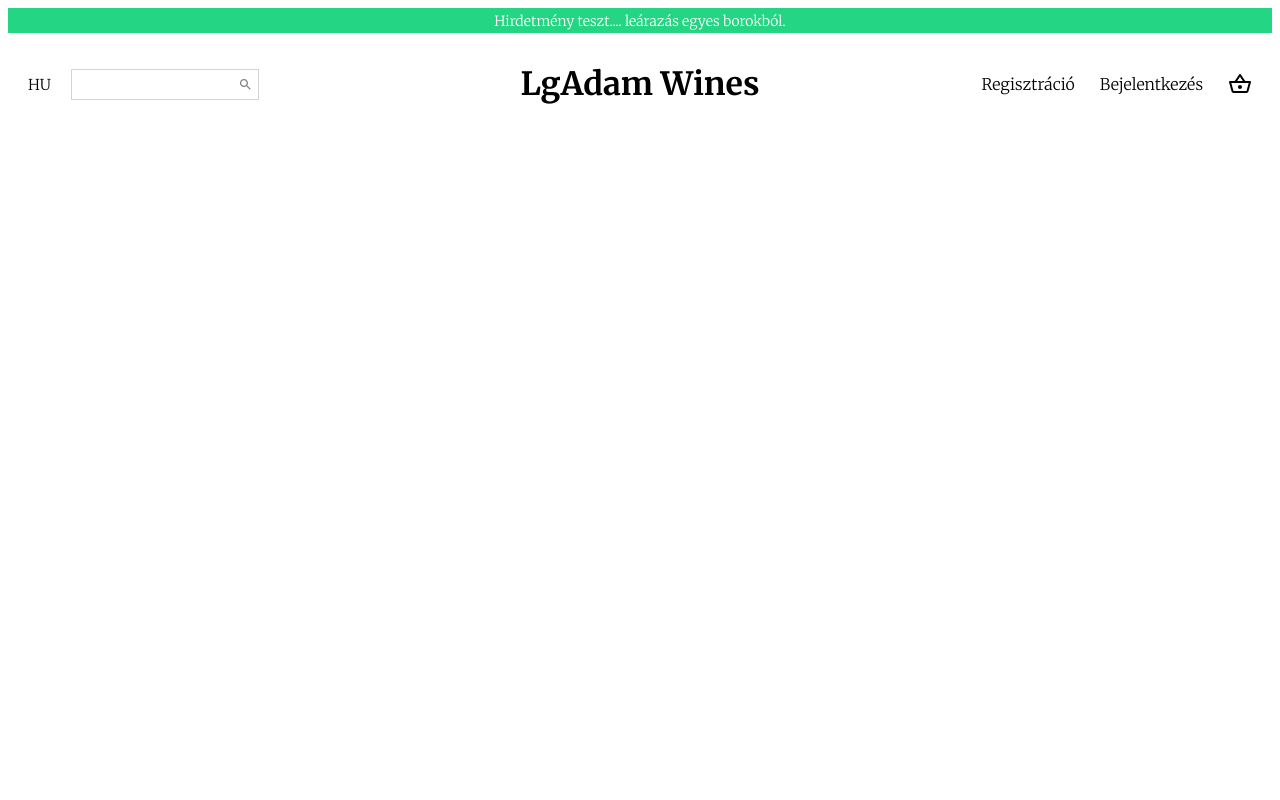
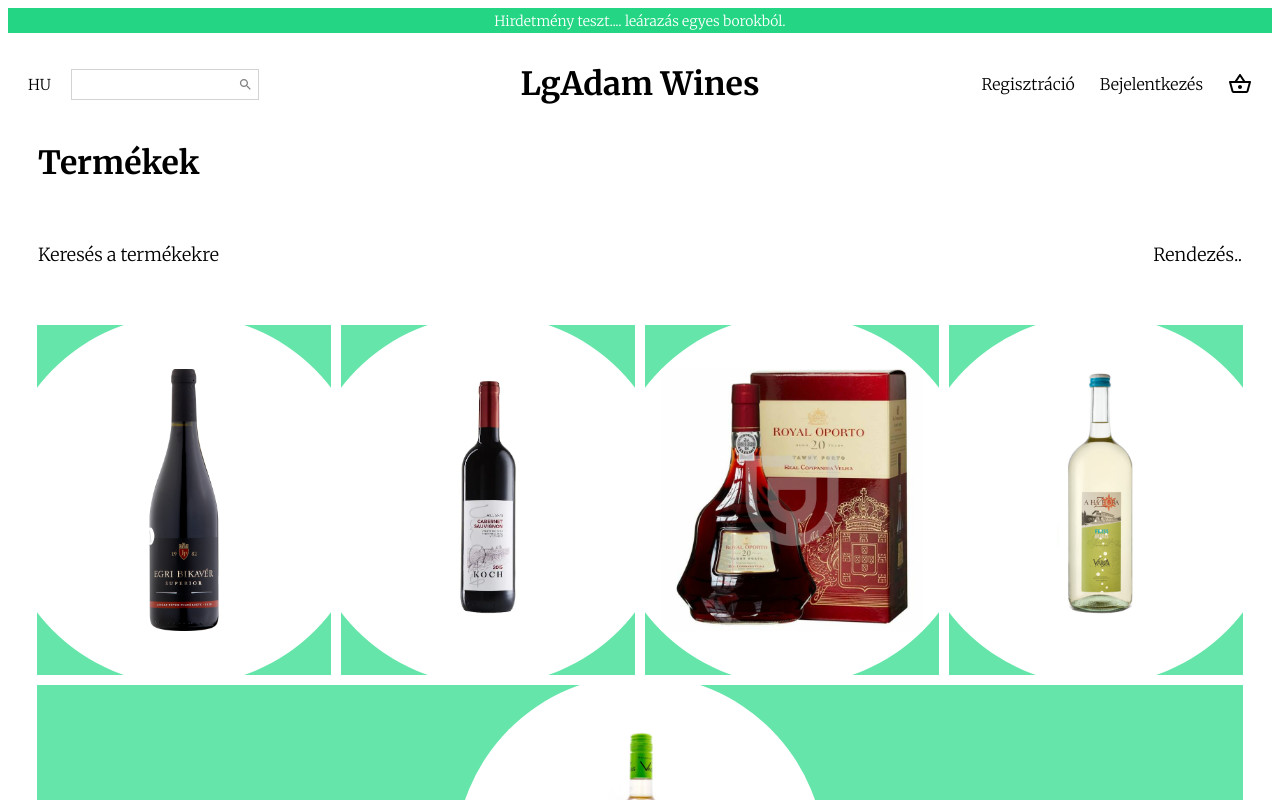
Before and after one commit to lgadam/ii3vey_szakd, a React (Create React App) app in the folder my-app/: page / in a window 1280 px wide. Shown: the top 800 px of the page. Built offline with nearby package versions, Linux system fonts and the light colour scheme.

Commit message:
ProductList: added body components, search and sort
ProductList: added body components, search and sort

```diff
--- a/my-app/src/Pages/ProductList.jsx
+++ b/my-app/src/Pages/ProductList.jsx
@@ -1,14 +1,44 @@
 import styled from "styled-components"
 import Navbar from "../Components/Navbar"
 import Announcement from "../Components/Announcement"
+import Products from "../Components/Products"
+import GuideMail from "../Components/GuideMail"
+import Footer from "../Components/Footer"
 const Container = styled.div`
 
 `
+const Title = styled.h1`
+    margin: 30px;
+`
+const FilterBar = styled.div`
+    display: flex;
+    justify-content: space-between;
+`
+const Filter = styled.div`
+    margin: 30px;
+`
+const FilterSearch = styled.span`
+    font-size: 18px;
+    font-weight: 400;
+`
+
 const ProductList = () => {
   return (
     <Container>
         <Announcement />
         <Navbar />
+        <Title>Termékek</Title>
+        <FilterBar>
+            <Filter>
+                <FilterSearch>Keresés a termékekre</FilterSearch>
+            </Filter>
+            <Filter>
+                <FilterSearch>Rendezés..</FilterSearch>
+            </Filter>
+        </FilterBar>
+        <Products/>
+        <GuideMail/>
+        <Footer/>
     </Container>
   )
 }
```
